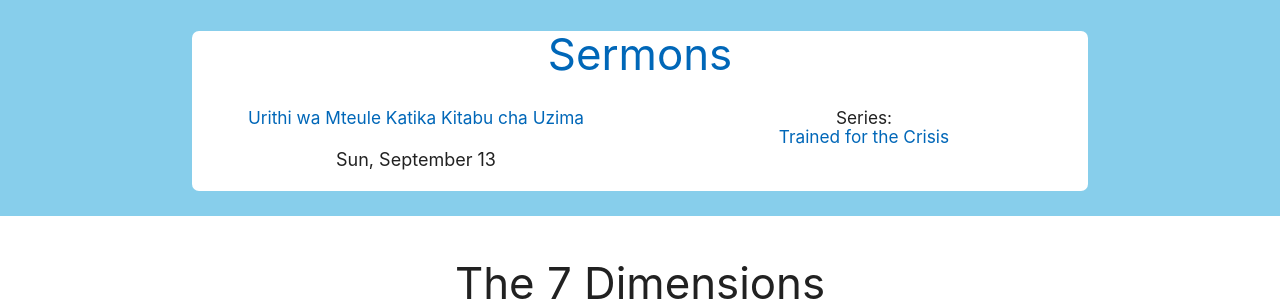
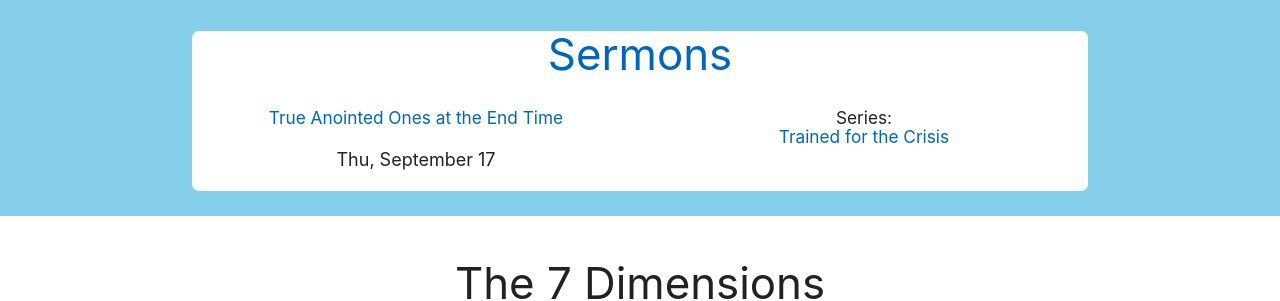
Before and after one commit to njorogetimk/cmt-redisigned, a Jekyll site: the page built from index.html, in a window 1280 px wide and 900 px high, scrolled down 578 px. Shown: the part 153-454 px from the top of the window. Built offline with Jekyll 4.4.1, drawn with Linux system fonts in a browser that asks for light colours.

Commit message:
Update to sermon of September 17

```diff
--- a/index.html
+++ b/index.html
@@ -65,12 +65,12 @@ node: "Home"
       <div class="col s12 m6">
         <h6 class="center">
           <a
-            href="sermons/2020/sunday/20-09-13_Urithi_wa_Mteule_Katika_Kitabu_cha_Uzima.html"
+            href="sermons/2020/thursday/20-09-17_True_Anointed_Ones_at_the_End_Time.html"
             class="dark-link"
-            >Urithi wa Mteule Katika Kitabu cha Uzima</a
+            >True Anointed Ones at the End Time</a
           >
         </h6>
-        <p class="center">{{"September 13 20" | date: "%a, %B %d"}}</p>
+        <p class="center">{{"September 17 20" | date: "%a, %B %d"}}</p>
       </div>
 
       <div class="col s12 m6">
```
Also changed, not shown: sermons/2020/thursday/20-09-17_True_Anointed_Ones_at_the_End_Time.html (added, +21 -0 lines).
